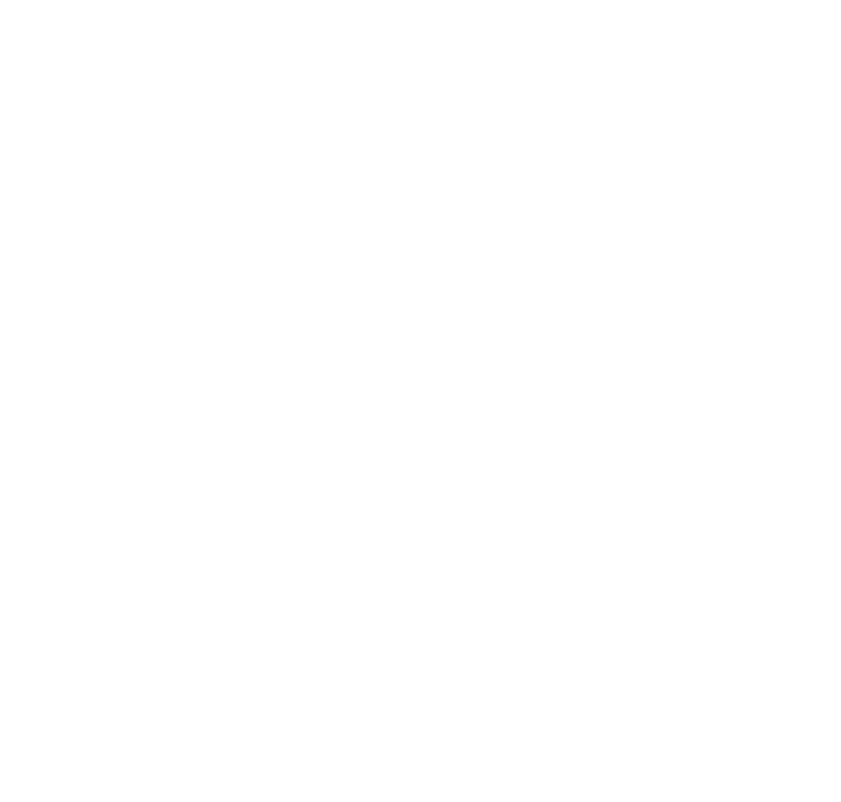
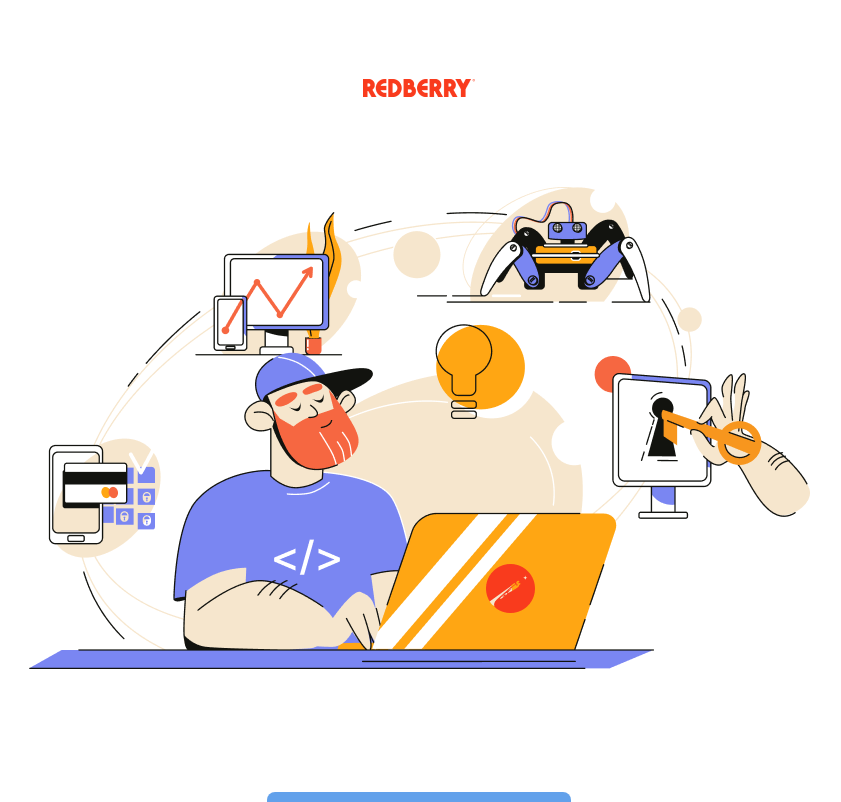
Before and after one commit to sandro-olgesashvili/redberry-form, a React (Create React App) app: page / in a window 1280 px wide. Before the commit this address had no page. Shown: the top 802 px of the page, without its empty margins (221-1062 px from the left). Built offline with nearby package versions, Linux system fonts and the light colour scheme; a web font is replaced by a local one.

Commit message:
router change

```diff
--- a/src/App.js
+++ b/src/App.js
@@ -9,7 +9,7 @@
 
   return (
     <Routes>
-      <Route path="/redberry-form/" element={<Home />} />
+      <Route path="/" element={<Home />} />
       <Route path="/redberry-form/addnote" element={<Addnote />} />
       <Route
         path="/redberry-form/laptoplist"
--- a/src/index.js
+++ b/src/index.js
@@ -2,13 +2,13 @@
 import ReactDOM from 'react-dom/client';
 import './index.css';
 import App from './App';
-import { BrowserRouter } from 'react-router-dom';
+import { HashRouter } from 'react-router-dom';
 
 const root = ReactDOM.createRoot(document.getElementById('root'));
 root.render(
   <React.StrictMode>
-    <BrowserRouter>
+    <HashRouter>
       <App />
-    </BrowserRouter>
+    </HashRouter>
   </React.StrictMode>
 );
```
